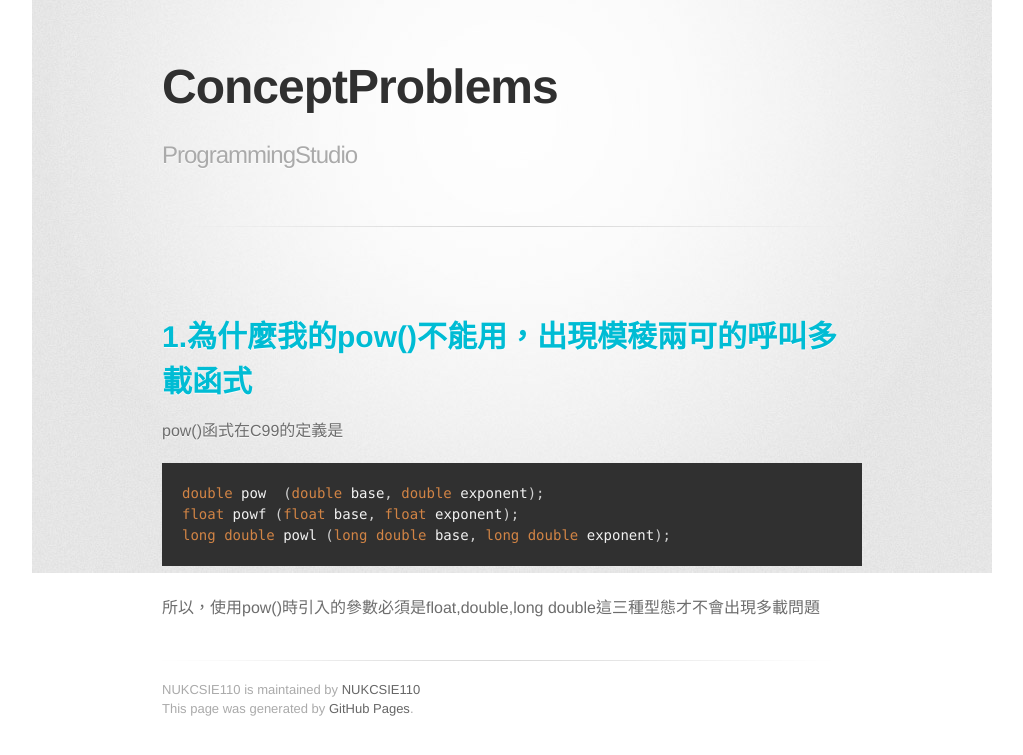
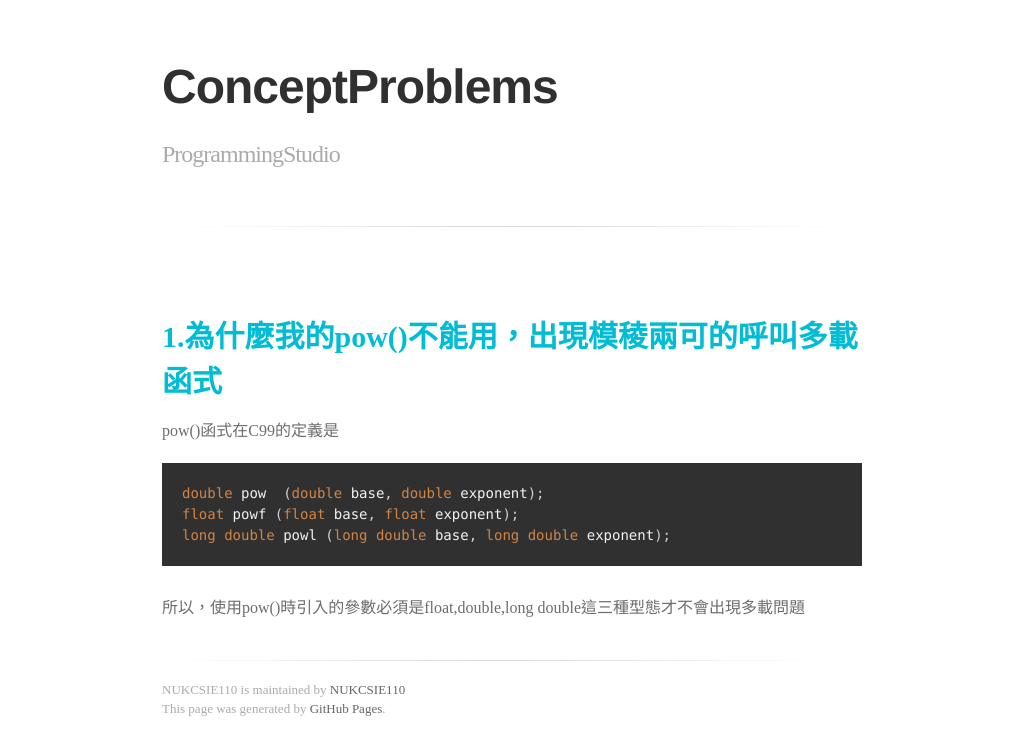
Before and after one commit to NUKCSIE110/ProgrammingStudio, a Jekyll site: the page built from error.md, in a window 1280 px wide. Shown: the top 755 px of the page, without its empty margins (128-1151 px from the left). Built offline with Jekyll 4.4.1, drawn with Linux system fonts in a browser that asks for light colours; some web fonts are replaced.

Commit message:
Update jekyll-theme-tactile.scss

```diff
--- a/_sass/jekyll-theme-tactile.scss
+++ b/_sass/jekyll-theme-tactile.scss
@@ -50,7 +50,6 @@
 
 /* LAYOUT STYLES */
 body {
-  font-family: 'Helvetica Neue', Helvetica, Arial, serif;
   font-size: 1em;
   line-height: 1.5;
   color: #6d6d6d;
@@ -87,7 +86,6 @@
 
 #container {
   min-height: 595px;
-  background: transparent url(../images/highlight-bg.jpg) 50% 0 no-repeat;
 }
 
 .inner {
```
